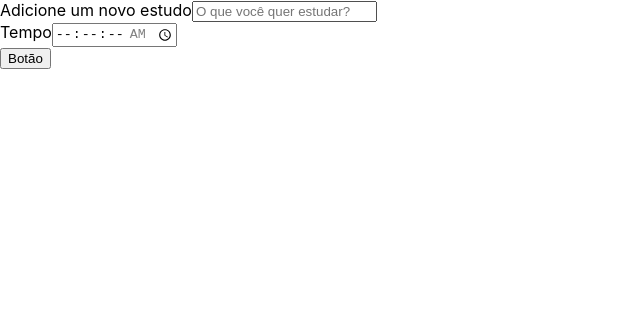
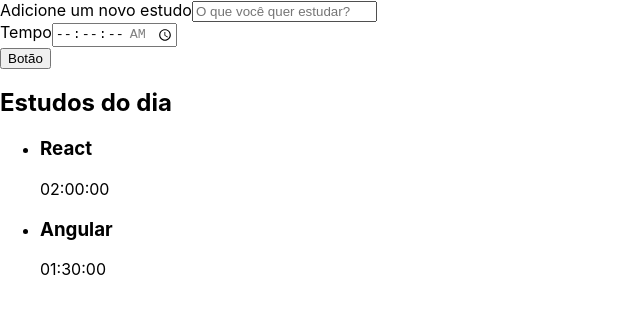
Before and after one commit to AlisonCavalcante/studies-app, a React (Create React App) app: page / in a window 1280 px wide. Shown: the top 314 px of the page, without its empty margins (0-640 px from the left). Built offline with nearby package versions, Linux system fonts and the light colour scheme.

Commit message:
Lista Criada

```diff
--- a/src/App.tsx
+++ b/src/App.tsx
@@ -1,9 +1,11 @@
 import Formulario from "./Components/Formulario";
+import Lista from "./Components/Lista";
 
 function App() {
   return (
     <div className="App">
       <Formulario/>
+      <Lista/>
     </div>
   );
 }
--- /dev/null
+++ b/src/Components/Lista/index.tsx
@@ -0,0 +1,23 @@
+import React from "react";
+
+function Lista(){
+    return (
+    <aside>
+        <h2>Estudos do dia</h2>
+        <ul>
+            <li>
+                <h3>React</h3>
+                <span>02:00:00</span>
+            </li>
+            <li>
+                <h3>Angular</h3>
+                <span>01:30:00</span>
+            </li>
+        </ul>
+    </aside>
+    )
+
+
+}
+
+export default Lista
```
